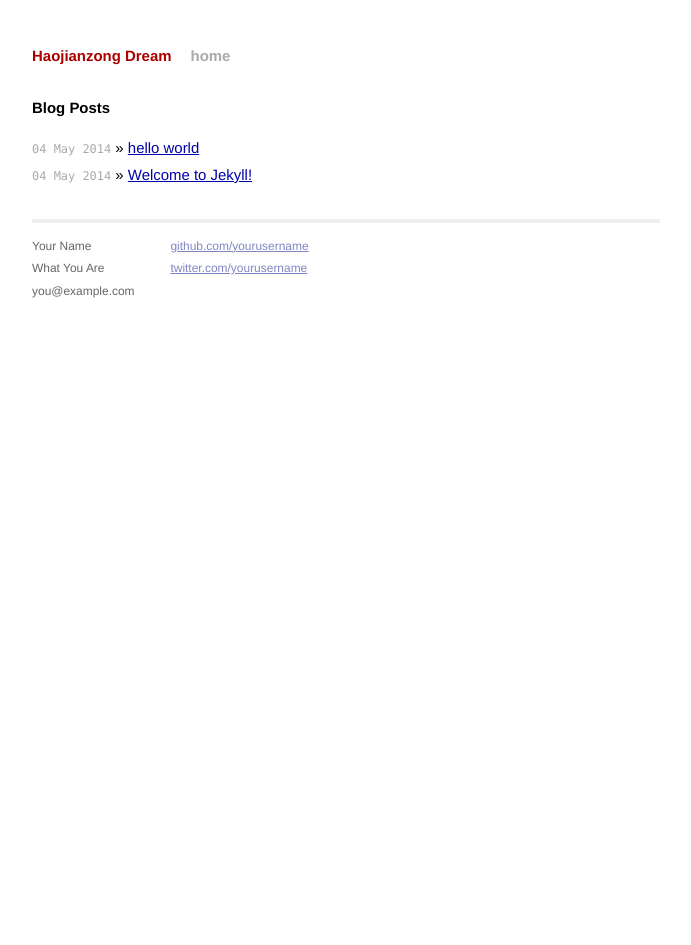
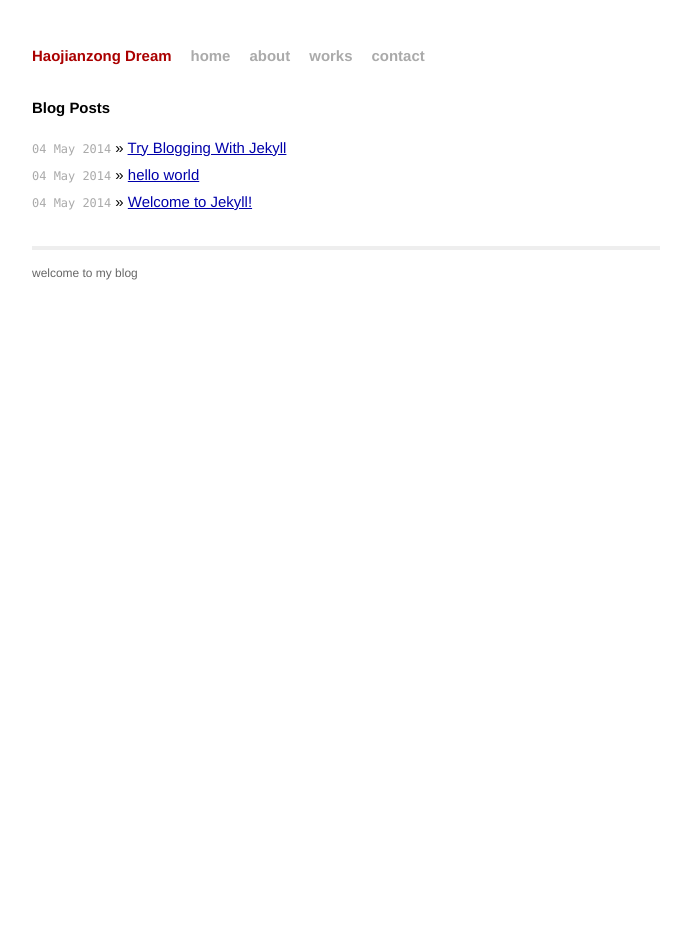
Before and after one commit to regulusun/regulusun.github.io, a Jekyll site: the page built from index.html, in a window 1280 px wide. Shown: the whole page, without its empty margins (294-985 px from the left). Built offline with Jekyll 4.4.1, drawn with Linux system fonts in a browser that asks for light colours; Markdown is read by kramdown in place of the engine named in the settings.

```diff
--- /dev/null
+++ b/_includes/footer.html
@@ -0,0 +1,3 @@
+<div class="footer">
+  <p>welcome to my blog</p>
+</div>
--- /dev/null
+++ b/_includes/header.html
@@ -0,0 +1 @@
+hacked
--- a/_layouts/default.html
+++ b/_layouts/default.html
@@ -19,25 +19,14 @@
           <div class="header">
             <h1 class="title"><a href="/">{{ site.name }}</a></h1>
             <a class="extra" href="/">home</a>
+            <a class="extra" href="/about">about</a>
+            <a class="extra" href="/works">works</a>
+            <a class="extra" href="/contact">contact</a>
           </div>
 
           {{ content }}
 
-          <div class="footer">
-            <div class="contact">
-              <p>
-                Your Name<br />
-                What You Are<br />
-                you@example.com
-              </p>
-            </div>
-            <div class="contact">
-              <p>
-                <a href="https://github.com/yourusername">github.com/yourusername</a><br />
-                <a href="https://twitter.com/yourusername">twitter.com/yourusername</a><br />
-              </p>
-            </div>
-          </div>
+         {% include footer.html %}
         </div>
 
     </body>
--- a/index.html
+++ b/index.html
@@ -1,6 +1,6 @@
 ---
 layout: default
-title: Craftman
+title: OnlineMan
 ---
 
 <div id="home">
```
Also changed, not shown: _posts/2014-05-05-try-blogging-with-jekyll.markdown (added, +32 -0 lines), 4 other files.
